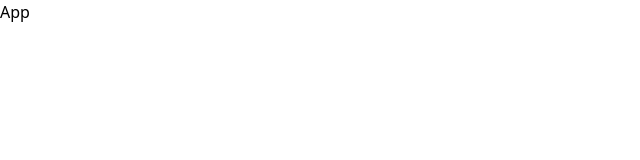
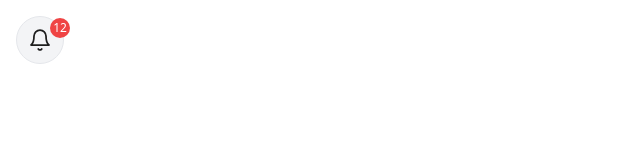
Before and after one commit to MazenUcef/aroma-dashboard-template-, a React (Vite) app: page / in a window 1280 px wide. Shown: the top 160 px of the page, without its empty margins (0-640 px from the left). Built offline with nearby package versions, Linux system fonts and the light colour scheme.

Commit message:
bell creation done successfully

```diff
--- a/src/App.tsx
+++ b/src/App.tsx
@@ -1,9 +1,11 @@
-import React from 'react'
+import NotificationBell from "./Components/NotificationBell";
 
 const App = () => {
   return (
-    <div>App</div>
-  )
-}
+    <div>
+      <NotificationBell />
+    </div>
+  );
+};
 
-export default App
+export default App;
--- /dev/null
+++ b/src/Components/NotificationBell.tsx
@@ -0,0 +1,30 @@
+import BellIcon from "../assets/icons/BellIcons";
+
+function NotificationBell() {
+  return (
+    <div>
+      <button
+        className=" relative
+        flex
+        items-center
+        justify-center
+        w-12
+        h-12
+        rounded-full
+        bg-gray-100
+        border
+        border-gray-200
+        mt-4
+        ml-4
+      "
+      >
+        <BellIcon />
+      </button>
+      <div className=" absolute flex justify-center items-center top-[18px] left-[50px] bg-[#EF4444] w-[20px] h-[20px] rounded-[13px] text-[12px] text-white ">
+        12
+      </div>
+    </div>
+  );
+}
+
+export default NotificationBell;
--- /dev/null
+++ b/src/assets/icons/BellIcons.tsx
@@ -0,0 +1,23 @@
+function BellIcon() {
+  return (
+    <div>
+      <svg
+        width="24"
+        height="24"
+        viewBox="0 0 24 24"
+        fill="none"
+        xmlns="http://www.w3.org/2000/svg"
+      >
+        <path
+          d="M13.73 21C13.5542 21.3031 13.3018 21.5547 12.9982 21.7295C12.6946 21.9044 12.3504 21.9965 12 21.9965C11.6496 21.9965 11.3054 21.9044 11.0018 21.7295C10.6982 21.5547 10.4458 21.3031 10.27 21M18 8C18 6.4087 17.3679 4.88258 16.2426 3.75736C15.1174 2.63214 13.5913 2 12 2C10.4087 2 8.88258 2.63214 7.75736 3.75736C6.63214 4.88258 6 6.4087 6 8C6 15 3 17 3 17H21C21 17 18 15 18 8Z"
+          stroke="#1E1E1E"
+          stroke-width="1.75"
+          stroke-linecap="round"
+          stroke-linejoin="round"
+        />
+      </svg>
+    </div>
+  );
+}
+
+export default BellIcon;
```
Also changed, not shown: src/Components/NotificationBell.Moudle.css (added, +18 -0 lines).
